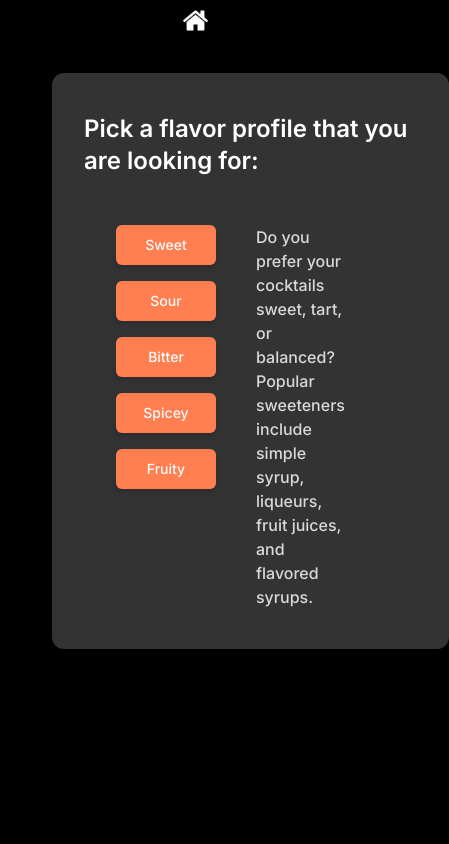
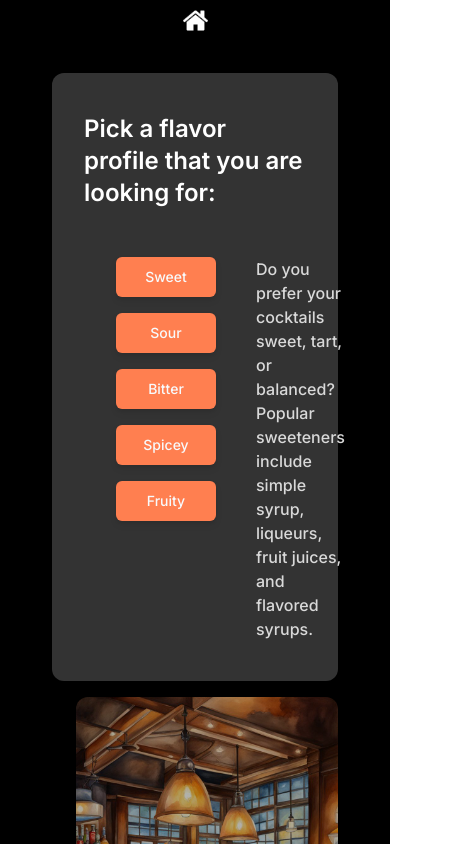
Before and after one commit to kingkwongsta/mixology, a Next.js app: page / in a window 390 px wide. Both pictures are taken after a click on the button "Start Mixing". Shown: the top 844 px of the page, 449 px wide, since content can reach past the window. Built offline with nearby package versions, Linux system fonts and the light colour scheme.

Commit message:
Update RecipeCard and QuestionLayout styles for mobile view

```diff
--- a/src/app/components/RecipeCard.jsx
+++ b/src/app/components/RecipeCard.jsx
@@ -9,7 +9,7 @@ export default function RecipeCard({ drinkRecipe }) {
         {drinkRecipe.name}
       </h2>
 
-      <div className="flex flex-row space-x-10">
+      <div className="flex flex-row space-x-10 max-sm:flex-col max-sm:space-y-5">
         <div className="flex flex-col space-y-8 max-w-[600px]">
           <div className="shadow-xl basis-1/2 p-10 rounded-xl bg-[#2c2c2c]">
             <h2 className="text-[#dd6236] font-semibold text-xl mb-5">Ingredients</h2>
--- a/src/app/layout/QuestionLayout.jsx
+++ b/src/app/layout/QuestionLayout.jsx
@@ -7,7 +7,7 @@ export default function RightImage({ children }) {
   return (
     <div className="m-10">
       {isImageOnRight ? (
-        <div className="flex flex-row space-x-6">
+        <div className="flex flex-row space-x-6 max-sm:flex-col max-sm:space-y-4">
           <div className="basis-3/5 bg-white bg-opacity-20 rounded-xl drop-shadow-lg">
             {children}
           </div>
```
